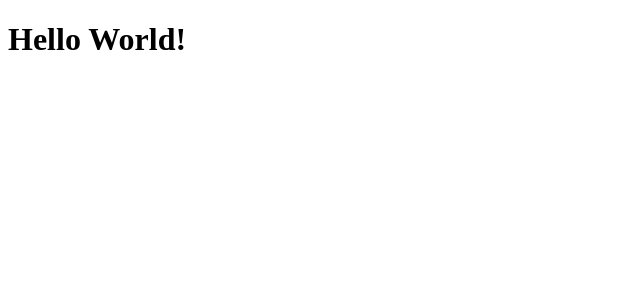
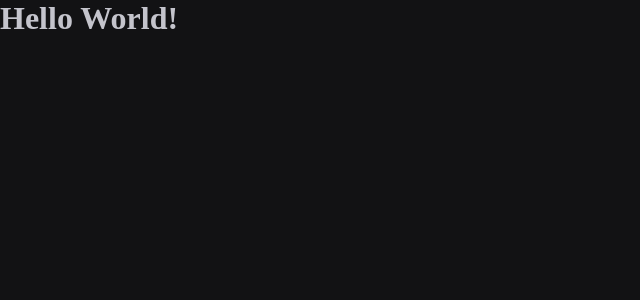
Before and after one commit to WD-GabrielKenji/Ignite-Timer, a React (Vite) app: page / in a window 1280 px wide. Shown: the top 300 px of the page, without its empty margins (0-640 px from the left). Built offline with nearby package versions, Linux system fonts and the light colour scheme.

Commit message:
:lipstick: feat: Estilos Globais

```diff
--- a/src/Components/App.tsx
+++ b/src/Components/App.tsx
@@ -1,10 +1,14 @@
 import { ThemeProvider } from 'styled-components'
+
 import { defaultTheme } from '../styles/themes/default'
+import { GlobalStyle } from '../styles/global'
 
 export function App() {
   return (
     <ThemeProvider theme={defaultTheme}>
       <h1>Hello World!</h1>
+
+      <GlobalStyle />
     </ThemeProvider>
   )
 }
--- /dev/null
+++ b/src/styles/global.ts
@@ -0,0 +1,14 @@
+import { createGlobalStyle } from 'styled-components'
+
+export const GlobalStyle = createGlobalStyle`
+  * {
+    margin: 0;
+    padding: 0;
+    box-sizing: border-box;
+  }
+
+  body {
+    background: ${(props) => props.theme['gray-900']};
+    color: ${(props) => props.theme['gray-300']};
+  }
+`
```
